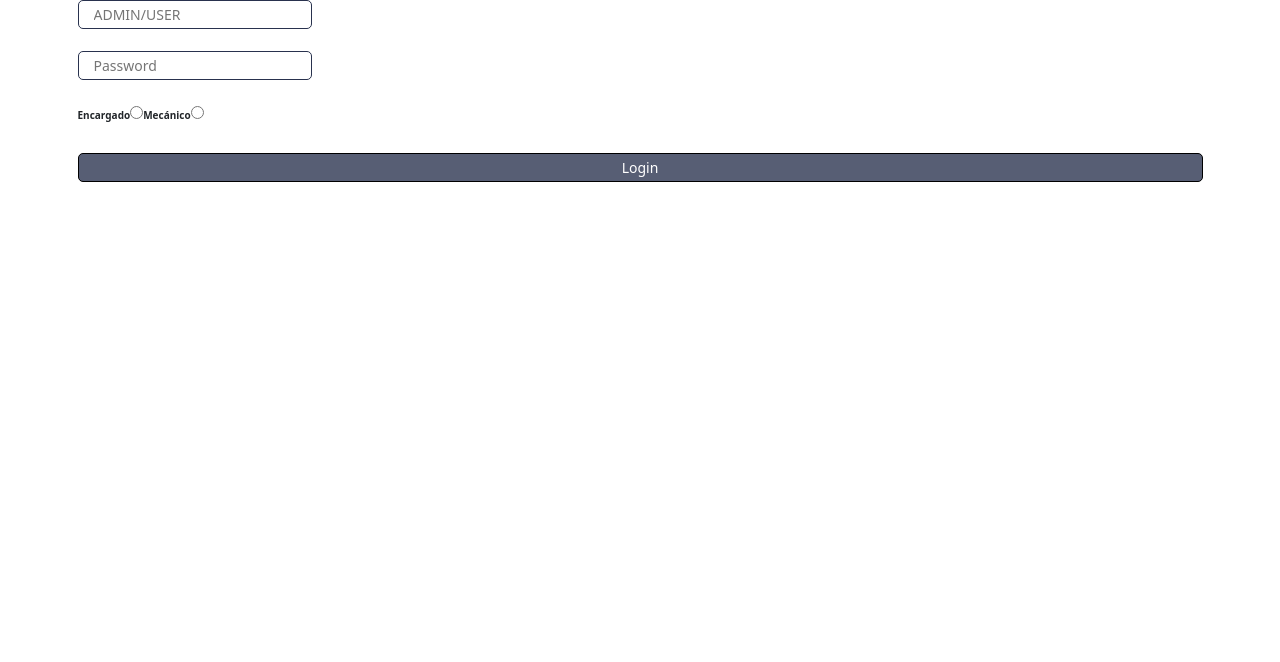
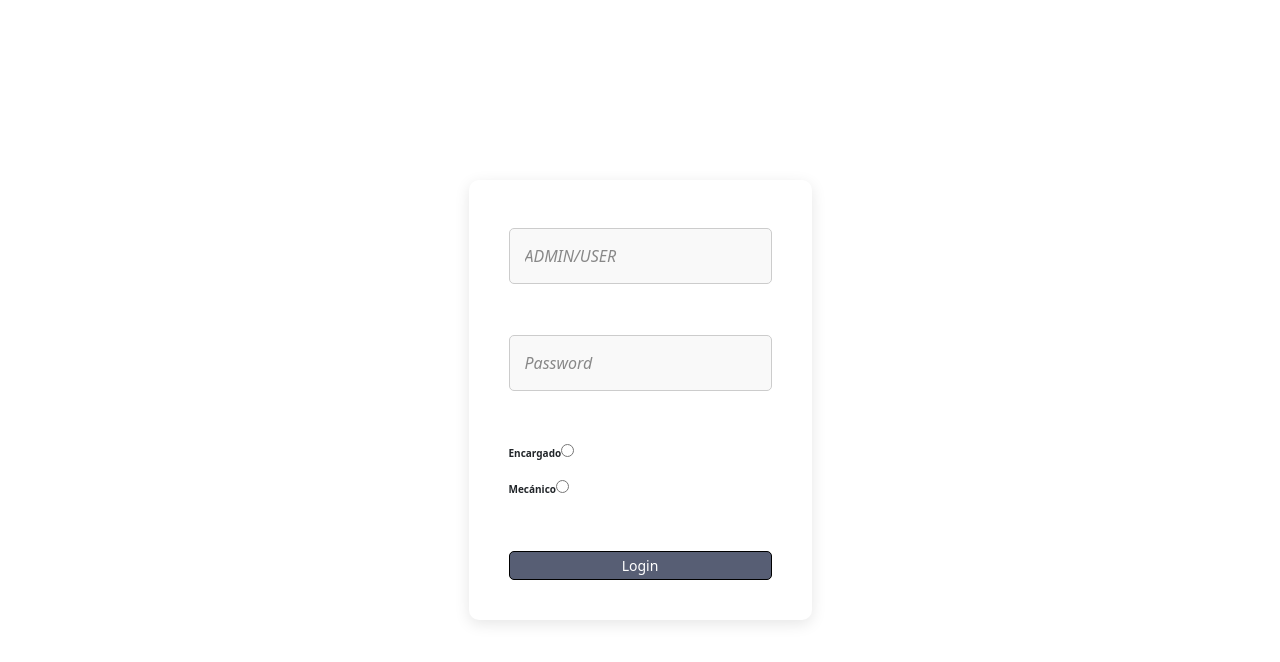
Before and after one commit to donatomarino/ProyectoCrud-Taller, a React (Create React App) app in the folder client/: page / in a window 1280 px wide. Shown: the top 662 px of the page. Built offline with nearby package versions, Linux system fonts and the light colour scheme.

Commit message:
Ajustando funcionalidades finales

```diff
--- a/client/src/components/BuscarPiezas.js
+++ b/client/src/components/BuscarPiezas.js
@@ -5,7 +5,7 @@ import {useState } from 'react';
 import '../styles/BuscarPiezas.css';
 import PiezaItem from './PiezaItem';
 
-export default function BuscarPiezas(){
+export default function BuscarPiezas( { type } ){
 
   //Valor del input
     const [nombreBusqueda, setNombreBusqueda] = useState("");
@@ -58,11 +58,19 @@ export default function BuscarPiezas(){
         </button>
       </form>
       <div className="buscarPiezas-resultados">
-        {(
+        {type === 'encargado' ?
+         (
           resultados.map((pieza, index) => (
-            <PiezaItem key={index} pieza={pieza} /> // Mostrar cada resultado usando PiezaItem
+            <PiezaItem key={index} pieza={pieza} type= 'encargado' /> // Mostrar cada resultado usando PiezaItem
           ))
-        )}
+        )
+       :
+       (
+        resultados.map((pieza, index) => (
+          <PiezaItem key={index} pieza={pieza} type= 'mecanico' /> // Mostrar cada resultado usando PiezaItem
+        ))
+      )
+       }
       </div>
     </div>
     )
--- a/client/src/components/FormAddSolicitud.js
+++ b/client/src/components/FormAddSolicitud.js
@@ -9,8 +9,7 @@ const FormAddSolicitud = ()=>{
 
         const newSolicitud = {
             title: e.target[0].value,
-            descripcion: e.target[1].value,
-            resuelta: "false"
+            descripcion: e.target[1].value
         };
         console.log(newSolicitud);
 
--- a/client/src/components/FormularioAgregarPieza.js
+++ b/client/src/components/FormularioAgregarPieza.js
@@ -56,7 +56,7 @@ export default function FormularioAgregarPieza({piezas}){
               name="id"
               placeholder="ID"
               value={piezas}
-              readOnly
+              disabled={true}
               className="addPieza-textInput"
             />
 
--- a/client/src/components/ListaIncidencias.js
+++ b/client/src/components/ListaIncidencias.js
@@ -34,12 +34,14 @@ export default function ListaIncidencias({solicitudes}){
         <div className="addSolicitude-container">
             <h3 className="addSolicitude-title">Indicencias</h3>
             <ul className="addSolicitude-list">
-                {requests && requests.map((request, i) => (
+                {requests ? requests.map((request, i) => (
                     <li className="addSolicitude-item" key={i}>
                     <p className="addSolicitude-asunto"><span>Asunto:</span>{request.title}</p>
                     <p className="addSolicitude-descripcion"><span>Descripción:</span>{request.descripcion}</p>
                 </li>
-                ))}
+                ))
+            : <h5>No hay incidencias pendientes</h5>
+            }
 
             </ul>
         </div>
--- a/client/src/components/ListaSolicitudes.js
+++ b/client/src/components/ListaSolicitudes.js
@@ -34,14 +34,15 @@ export default function ListaSolicitudes({solicitudes}){
         <div className="addSolicitude-container">
             <h3 className="addSolicitude-title">Solicitudes</h3>
             <ul className="addSolicitude-list">
-                {requests && requests.map((request, i) => (
+                {requests ? requests.map((request, i) => (
 
                 <li className="addSolicitude-item" key={i}>
                     <p className="addSolicitude-asunto"><span>Asunto:</span>{request.title}</p>
                     <p className="addSolicitude-descripcion"><span>Descripción:</span>{request.descripcion}</p>
                 </li>
 
-                ))}
+                ))
+            : <h5>No hay solicitudes pendientes</h5>}
 
             </ul>
         </div>
--- a/client/src/components/PiezaItem.js
+++ b/client/src/components/PiezaItem.js
@@ -53,7 +53,7 @@ export default function PiezaItem( { pieza, type, piezas, id } ){
       //FUNCIÓN PARA ELIMINAR UNA HERRAMIENTA
       const deleteItem = async(e)=>{
 
-        const idToDelete = { id: parseInt(e.target.id), visible: true };
+        const idToDelete = { id: e.target.id, visible: "true" };
 
         //Realizamos la solicitud PATCH para settear el estado en NO VISIBLE
         try{
@@ -68,6 +68,13 @@ export default function PiezaItem( { pieza, type, piezas, id } ){
           if(response.ok){
             console.log('Pieza borrada con éxito');
             window.location.href = `/encargado`;
+            // const timeOut = ()=>{
+            //   setTimeout(()=>{
+            //     window.location.href = `/encargado`;
+            //   }, 1000)
+            // }
+            // timeOut();
+
           }else{
             console.log('Ha habido un problema');
           }
@@ -97,7 +104,7 @@ export default function PiezaItem( { pieza, type, piezas, id } ){
 
                   <div className='editItem-dataContent'>
 
-                    <input type='text' name='id' id='id' value={id} readonly={true} className='editItem-textInput' placeholder='ID'/>
+                    <input type='text' name='id' id='id' value={id} disabled={true} className='editItem-textInput' placeholder='ID'/>
 
                     <input type='text' name='marca' id='marca' className='editItem-textInput' placeholder='Marca'/>
 
--- a/client/src/components/login/Login.js
+++ b/client/src/components/login/Login.js
@@ -1,3 +1,4 @@
+import '../../styles/Login.css';
 import { useState } from "react";
 import Input from "../Input";
 
--- a/client/src/pages/Encargado.js
+++ b/client/src/pages/Encargado.js
@@ -47,7 +47,7 @@ const Encargado = ( { type })=>{
             <Header title='AREA DE ENCARGADO'/>
             <main className="App-main">
                 <div className="main-leftContainer">
-                    <BuscarPiezas/>
+                    <BuscarPiezas type= 'encargado'/>
                     <h3 className="listaPiezas-title">Listado de herramientas</h3>
                     <ul className="listaPiezas-container">
                       {piezas.map((pieza, i) => (
--- a/client/src/pages/Mecanico.js
+++ b/client/src/pages/Mecanico.js
@@ -43,7 +43,7 @@ const Mecanico = ()=>{
             <Header title='AREA DE MECÁNICOS'/>
             <main className="App-main">
                 <div className="main-leftContainer">
-                    <BuscarPiezas/>
+                    <BuscarPiezas type='mecanico'/>
                     <h3 className="listaPiezas-title">Listado de herramientas</h3>
                     <ul className="listaPiezas-container">
                       {piezas.map((pieza, i) => (
--- /dev/null
+++ b/client/src/styles/Login.css
@@ -0,0 +1,131 @@
+/* Estilo general de la página */
+body {
+    /* Fondo suave para contrastar con el formulario */
+    font-family: 'Segoe UI', Tahoma, Geneva, Verdana, sans-serif;
+    display: flex;
+    justify-content: center;
+    align-items: center;
+    height: 100vh;
+    margin: 0;
+    background-color: grey;
+}
+
+/* Contenedor principal del formulario */
+form {
+    width: 100%;
+    max-width: 450px; /* Ancho máximo del formulario */
+    padding: 40px;
+     /* Fondo blanco para el formulario */
+    border-radius: 10px;
+    box-shadow: 0 4px 15px rgba(0, 0, 0, 0.1); /* Sombra sutil para darle profundidad */
+    display: flex;
+    flex-direction: column;
+    gap: 20px;
+}
+
+/* Título del formulario */
+h2 {
+    text-align: center;
+    font-size: 24px;
+    color: #333; /* Color oscuro para contraste */
+    margin-bottom: 20px;
+}
+
+/* Estilo de los grupos de entrada */
+.form-group {
+    display: flex;
+    flex-direction: column;
+}
+
+/* Estilo de los inputs (text, password, radio) */
+input[type="text"],
+input[type="password"],
+input[type="submit"],
+input[type="radio"] {
+    width: 100%;
+    padding: 15px;
+    margin: 8px 0;
+    border: 1px solid #ccc;
+    border-radius: 5px;
+    font-size: 16px;
+    background-color: #2e2626;
+    color: #333;
+    transition: border-color 0.3s ease, background-color 0.3s ease;
+}
+
+/* Estilo de los campos de texto (input[type="text"] y input[type="password"]) */
+input[type="text"],
+input[type="password"] {
+    background-color: #f9f9f9; /* Fondo suave */
+}
+
+input[type="text"]:focus,
+input[type="password"]:focus {
+    border-color: #4CAF50; /* Cambio de borde al enfocar */
+    background-color: #ffffff; /* Fondo blanco al enfocar */
+    outline: none;
+}
+
+/* Estilo de los botones */
+input[type="submit"] {
+    background-color: #4CAF50;
+    color: white;
+    font-weight: bold;
+    cursor: pointer;
+    border: none;
+    transition: background-color 0.3s ease;
+    padding: 15px;
+}
+
+input[type="submit"]:hover {
+    background-color: #45a049;
+}
+
+input[type="submit"]:active {
+    background-color: #3e8e41;
+}
+
+/* Estilo de los botones radio */
+input[type="radio"] {
+    width: auto;
+    margin-top: 10px;
+}
+
+/* Estilo de los placeholders */
+input::placeholder {
+    color: #888;
+    font-style: italic;
+}
+
+/* Mensajes o enlaces adicionales */
+.login-links {
+    text-align: center;
+    margin-top: 15px;
+}
+
+.login-links a {
+    color: #007bff;
+    text-decoration: none;
+    font-size: 14px;
+}
+
+.login-links a:hover {
+    text-decoration: underline;
+}
+
+/* Animación para mostrar el formulario suavemente */
+form {
+    animation: fadeIn 0.5s ease-in-out;
+}
+
+/* Animación para el fade-in */
+@keyframes fadeIn {
+    0% {
+        opacity: 0;
+        transform: translateY(10px);
+    }
+    100% {
+        opacity: 1;
+        transform: translateY(0);
+    }
+}
```
Also changed, not shown: 2 other files (tests, documents, lock files or other folders).
